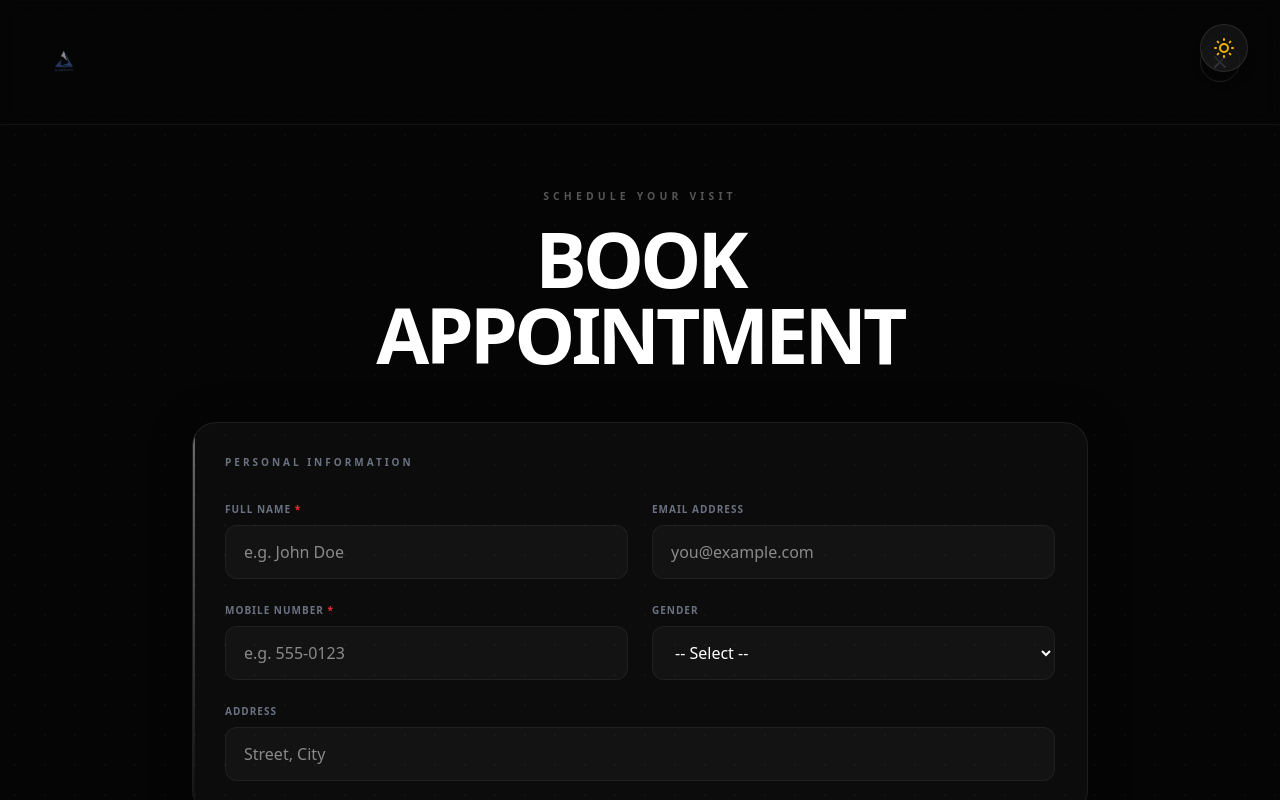
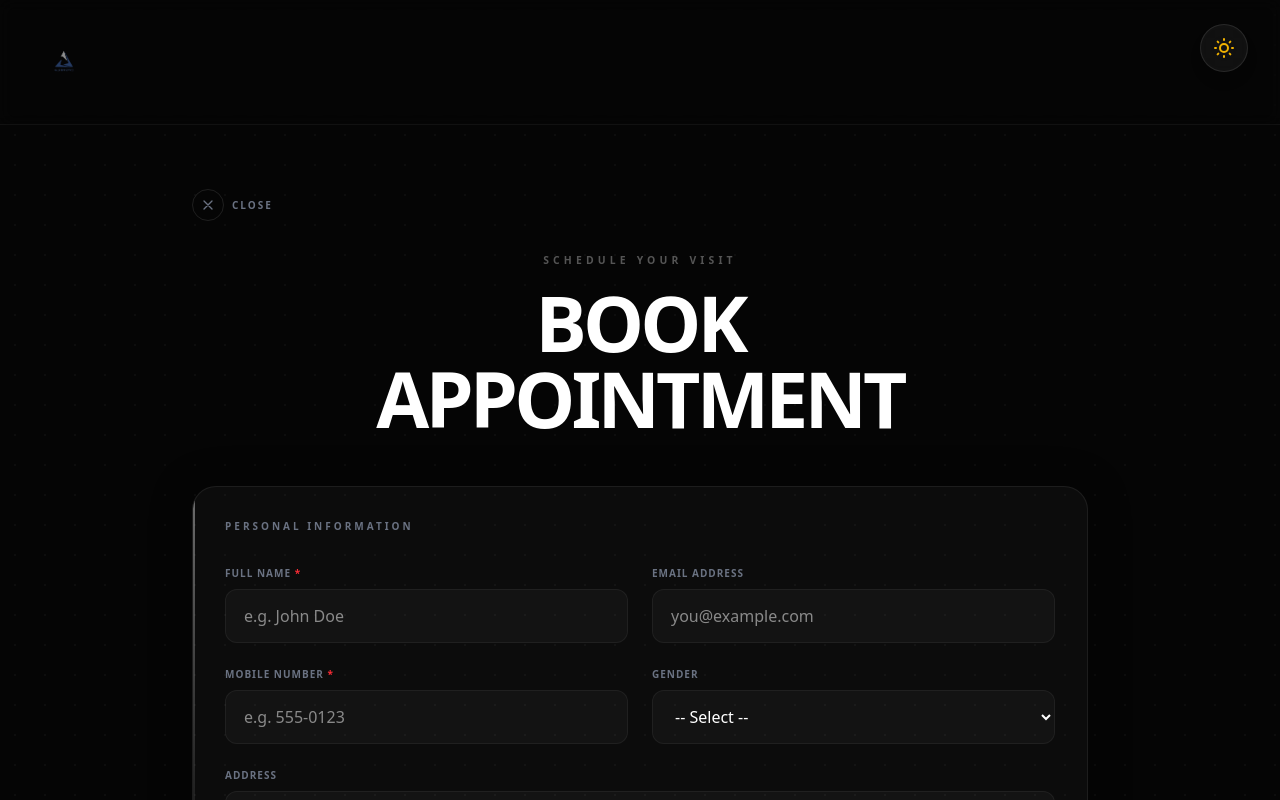
Before and after one commit to Dr-Dhoomketu/VMS, a Next.js app in the folder frontend/: page /appointment in a window 1280 px wide. Shown: the top 800 px of the page. Built offline with nearby package versions, Linux system fonts and the light colour scheme; no server answers.

Commit message:
fix: add left-aligned close button near forms on all form pages

```diff
--- a/frontend/src/app/appointment/page.js
+++ b/frontend/src/app/appointment/page.js
@@ -68,14 +68,18 @@ export default function AppointmentPage() {
       {/* Navbar - matches check-in page */}
       <nav className="relative z-50 flex justify-between items-center px-10 py-8 border-b border-white/5 theme-coffee:border-black/5 backdrop-blur-sm">
         <ValueTechLogo className="h-[60px] w-auto" />
-        <Link href="/" className="w-10 h-10 rounded-full border border-white/10 theme-coffee:border-black/10 flex items-center justify-center hover:bg-white/10 theme-coffee:hover:bg-black/5 transition-all text-gray-500 hover:text-white theme-coffee:hover:text-black">
-          <svg className="w-5 h-5" fill="none" stroke="currentColor" viewBox="0 0 24 24"><path strokeLinecap="round" strokeLinejoin="round" strokeWidth="2" d="M6 18L18 6M6 6l12 12" /></svg>
-        </Link>
       </nav>
 
       {/* Content */}
       <div className="flex-1 flex items-start justify-center py-16 px-6">
         <div className="w-full max-w-4xl">
+          {/* Close button */}
+          <Link href="/" className="inline-flex items-center gap-2 mb-8 text-gray-500 hover:text-white theme-coffee:hover:text-black text-[10px] uppercase tracking-[0.2em] font-bold transition-colors group">
+            <span className="w-8 h-8 rounded-full border border-white/10 theme-coffee:border-black/10 flex items-center justify-center group-hover:bg-white/10 theme-coffee:group-hover:bg-black/5 transition-all">
+              <svg className="w-4 h-4" fill="none" stroke="currentColor" viewBox="0 0 24 24"><path strokeLinecap="round" strokeLinejoin="round" strokeWidth="2" d="M6 18L18 6M6 6l12 12" /></svg>
+            </span>
+            Close
+          </Link>
 
           {step === 1 ? (
             <form onSubmit={handleSubmit} className="space-y-10 fade-up">
--- a/frontend/src/app/check-in/page.js
+++ b/frontend/src/app/check-in/page.js
@@ -509,13 +509,17 @@ export default function CheckInPage() {
       {/* Navbar */}
       <nav className="relative z-50 flex justify-between items-center px-10 py-8 border-b border-white/5 theme-coffee:border-black/5 backdrop-blur-sm">
         <ValueTechLogo className="h-[60px] w-auto" />
-        <Link href="/" className="w-10 h-10 rounded-full border border-white/10 theme-coffee:border-black/10 flex items-center justify-center hover:bg-white/10 theme-coffee:hover:bg-black/5 transition-all text-gray-500 hover:text-white theme-coffee:hover:text-black">
-          <svg className="w-5 h-5" fill="none" stroke="currentColor" viewBox="0 0 24 24"><path strokeLinecap="round" strokeLinejoin="round" strokeWidth="2" d="M6 18L18 6M6 6l12 12" /></svg>
-        </Link>
       </nav>
 
       <div className="relative z-10 flex-1 flex items-start justify-center py-16 px-6">
         <div className="w-full max-w-4xl">
+          {/* Close button */}
+          <Link href="/" className="inline-flex items-center gap-2 mb-8 text-gray-500 hover:text-white theme-coffee:hover:text-black text-[10px] uppercase tracking-[0.2em] font-bold transition-colors group">
+            <span className="w-8 h-8 rounded-full border border-white/10 theme-coffee:border-black/10 flex items-center justify-center group-hover:bg-white/10 theme-coffee:group-hover:bg-black/5 transition-all">
+              <svg className="w-4 h-4" fill="none" stroke="currentColor" viewBox="0 0 24 24"><path strokeLinecap="round" strokeLinejoin="round" strokeWidth="2" d="M6 18L18 6M6 6l12 12" /></svg>
+            </span>
+            Close
+          </Link>
 
           {/* ── STEP 1 ── */}
           {step === 1 && (
--- a/frontend/src/app/returning/page.js
+++ b/frontend/src/app/returning/page.js
@@ -86,14 +86,18 @@ export default function ReturningVisitor() {
       {/* Navbar - matches check-in page */}
       <nav className="relative z-50 flex justify-between items-center px-10 py-8 border-b border-white/5 theme-coffee:border-black/5 backdrop-blur-sm">
         <ValueTechLogo className="h-[60px] w-auto" />
-        <Link href="/" className="w-10 h-10 rounded-full border border-white/10 theme-coffee:border-black/10 flex items-center justify-center hover:bg-white/10 theme-coffee:hover:bg-black/5 transition-all text-gray-500 hover:text-white theme-coffee:hover:text-black">
-          <svg className="w-5 h-5" fill="none" stroke="currentColor" viewBox="0 0 24 24"><path strokeLinecap="round" strokeLinejoin="round" strokeWidth="2" d="M6 18L18 6M6 6l12 12" /></svg>
-        </Link>
       </nav>
 
       {/* Content */}
       <div className="flex-1 flex items-center justify-center p-6">
         <div className="w-full max-w-md">
+          {/* Close button */}
+          <Link href="/" className="inline-flex items-center gap-2 mb-6 text-gray-500 hover:text-white theme-coffee:hover:text-black text-[10px] uppercase tracking-[0.2em] font-bold transition-colors group">
+            <span className="w-8 h-8 rounded-full border border-white/10 theme-coffee:border-black/10 flex items-center justify-center group-hover:bg-white/10 theme-coffee:group-hover:bg-black/5 transition-all">
+              <svg className="w-4 h-4" fill="none" stroke="currentColor" viewBox="0 0 24 24"><path strokeLinecap="round" strokeLinejoin="round" strokeWidth="2" d="M6 18L18 6M6 6l12 12" /></svg>
+            </span>
+            Close
+          </Link>
 
           {step === 1 && (
             <div className="fade-up">
```
